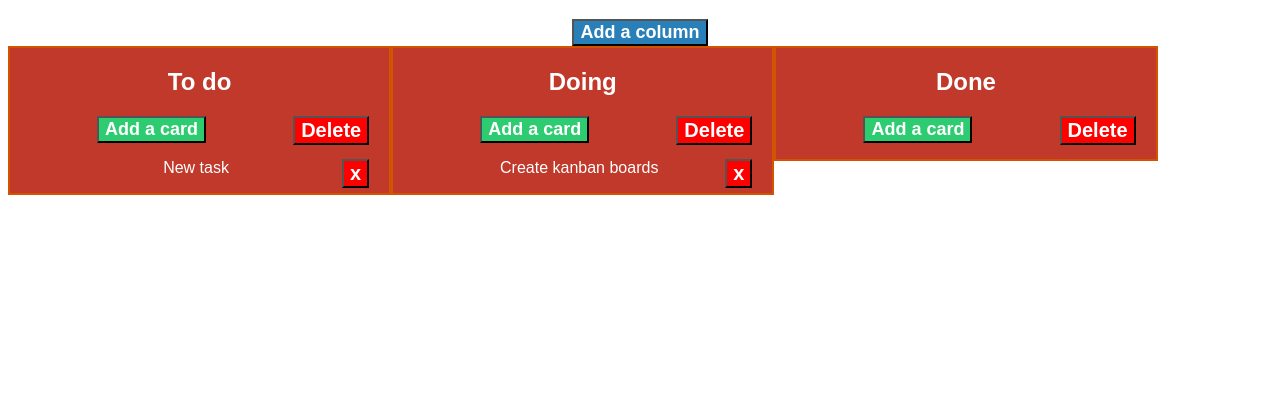
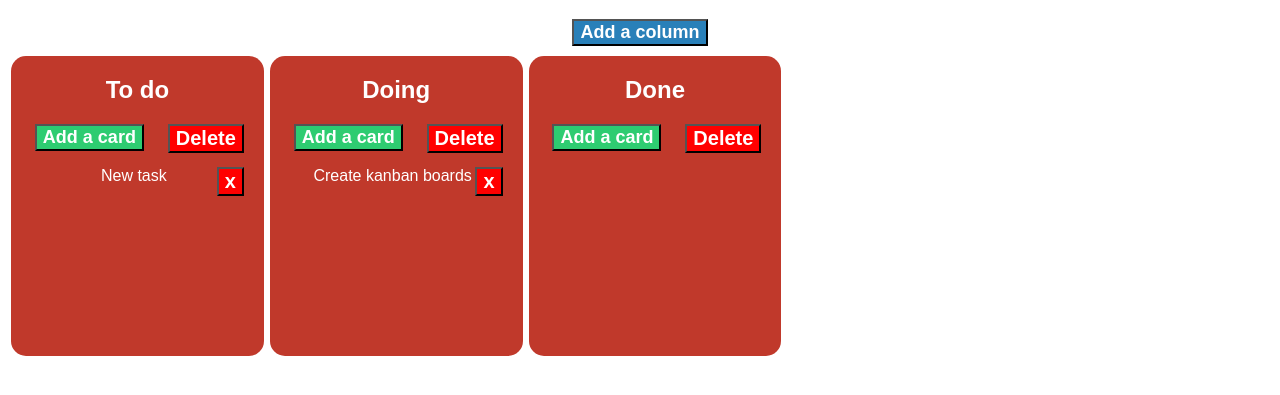
Before and after one commit to sosiak/11.6-Trello, a plain HTML site: page index.html in a window 1280 px wide. Shown: the part 101-496 px from the top of the page. Drawn offline with nearby package versions, Linux system fonts and the light colour scheme.

Commit message:
edit column

```diff
--- a/style.css
+++ b/style.css
@@ -13,13 +13,16 @@
 	font-weight: bold;
 }
 .column {
-	width: 30%;
+	width: 20%;
 	float: left;
 	text-align: center;
 	background: #c0392b;
-	border: solid #d35400 2px;
+	margin: 10px 3px;
 	color: white;
 	font-family: Arial;
+	height: 300px;
+	overflow: auto;
+	border-radius: 15px;
 }
 .btn-delete {
 	float: right;
```
